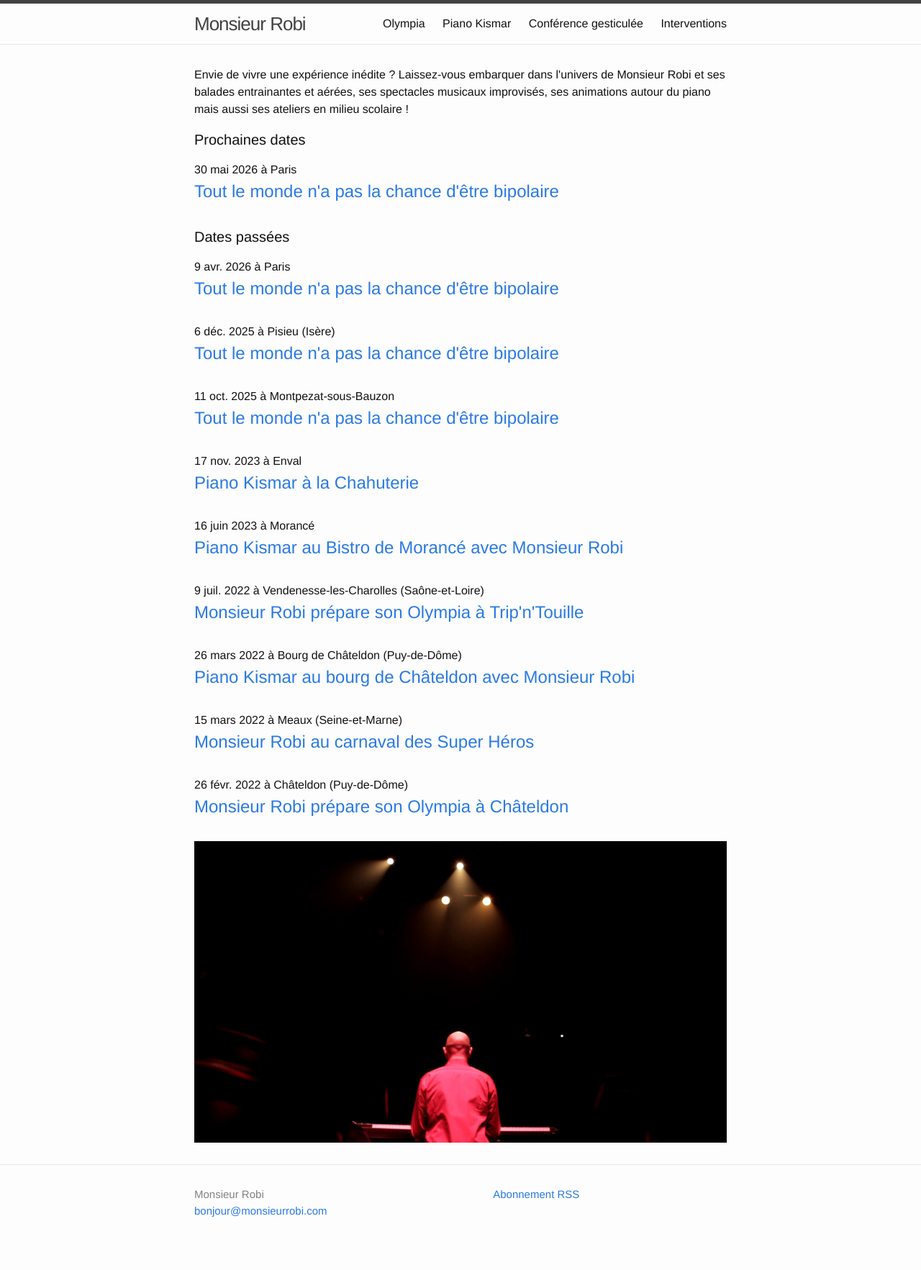
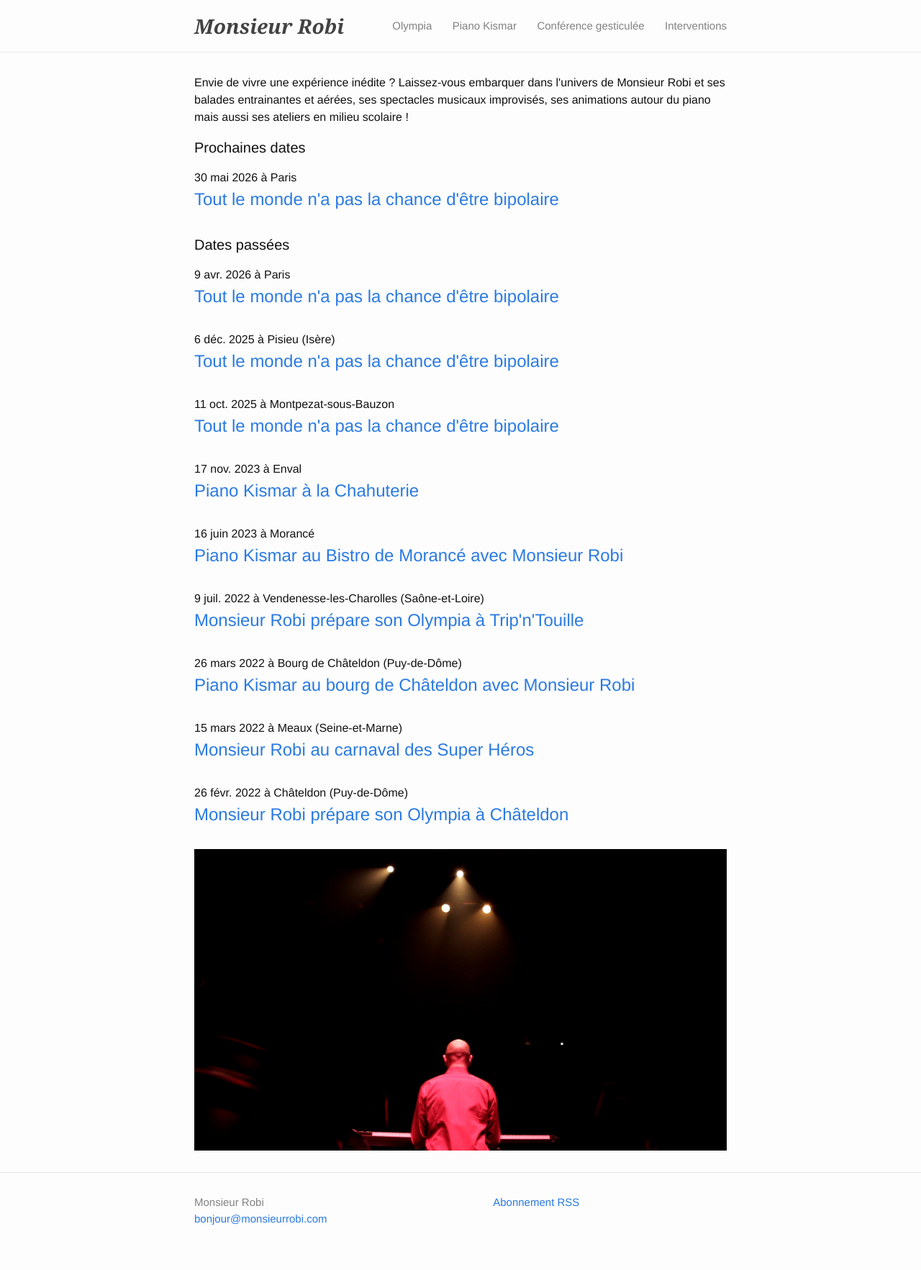
Before and after one commit to MonsieurRobi/monsieurrobi.github.io, a Jekyll site: the page built from index.html, in a window 1280 px wide. Shown: the whole page at 72% size. Built offline with Jekyll 4.4.1, drawn with Linux system fonts in a browser that asks for light colours.

Commit message:
refine site header: Crimson Pro title, normal-case nav links at 15px
Co-Authored-By: Claude Sonnet 4.6 <noreply@anthropic.com>

```diff
--- a/_sass/_layout.scss
+++ b/_sass/_layout.scss
@@ -2,44 +2,57 @@
  * Site header
  */
 .site-header {
-    border-top: 5px solid var(--color-border-soft, #{$grey-color-dark});
     border-bottom: 1px solid var(--color-border-soft, #{$grey-color-light});
     background-color: var(--color-bg-primary, #{$background-color});
-    min-height: 56px;
-
-    // Positioning context for the mobile navigation icon
+    min-height: 72px;
     position: relative;
 }
 
 .site-title {
-    font-size: 26px;
-    font-weight: 300;
-    line-height: 56px;
-    letter-spacing: -1px;
+    font-family: 'Crimson Pro', Georgia, serif;
+    font-size: 28px;
+    font-style: italic;
+    font-weight: 600;
+    line-height: 72px;
+    letter-spacing: 0;
     margin-bottom: 0;
     float: left;
+    text-decoration: none;
 
     &,
     &:visited {
         color: var(--color-text-primary, #{$grey-color-dark});
     }
+
+    &:hover {
+        text-decoration: none;
+        opacity: 0.8;
+    }
 }
 
 .site-nav {
     float: right;
-    line-height: 56px;
+    line-height: 72px;
 
     .menu-icon {
         display: none;
     }
 
     .page-link {
-        color: var(--color-text-primary, #{$text-color});
+        font-family: "Helvetica Neue", Helvetica, Arial, sans-serif;
+        font-size: 15px;
+        font-weight: 400;
+        text-decoration: none;
+        color: var(--color-text-muted, #{$grey-color});
         line-height: $base-line-height;
 
-        // Gaps between nav items, but not on the last one
         &:not(:last-child) {
-            margin-right: 20px;
+            margin-right: 24px;
+        }
+
+        &:hover {
+            color: var(--color-text-primary, #{$text-color});
+            text-decoration: none;
         }
     }
 
@@ -47,8 +60,8 @@
         position: absolute;
         top: 9px;
         right: $spacing-unit / 2;
-        background-color: $background-color;
-        border: 1px solid $grey-color-light;
+        background-color: var(--color-bg-primary, #{$background-color});
+        border: 1px solid var(--color-border-soft, #{$grey-color-light});
         border-radius: 5px;
         text-align: right;
 
```
